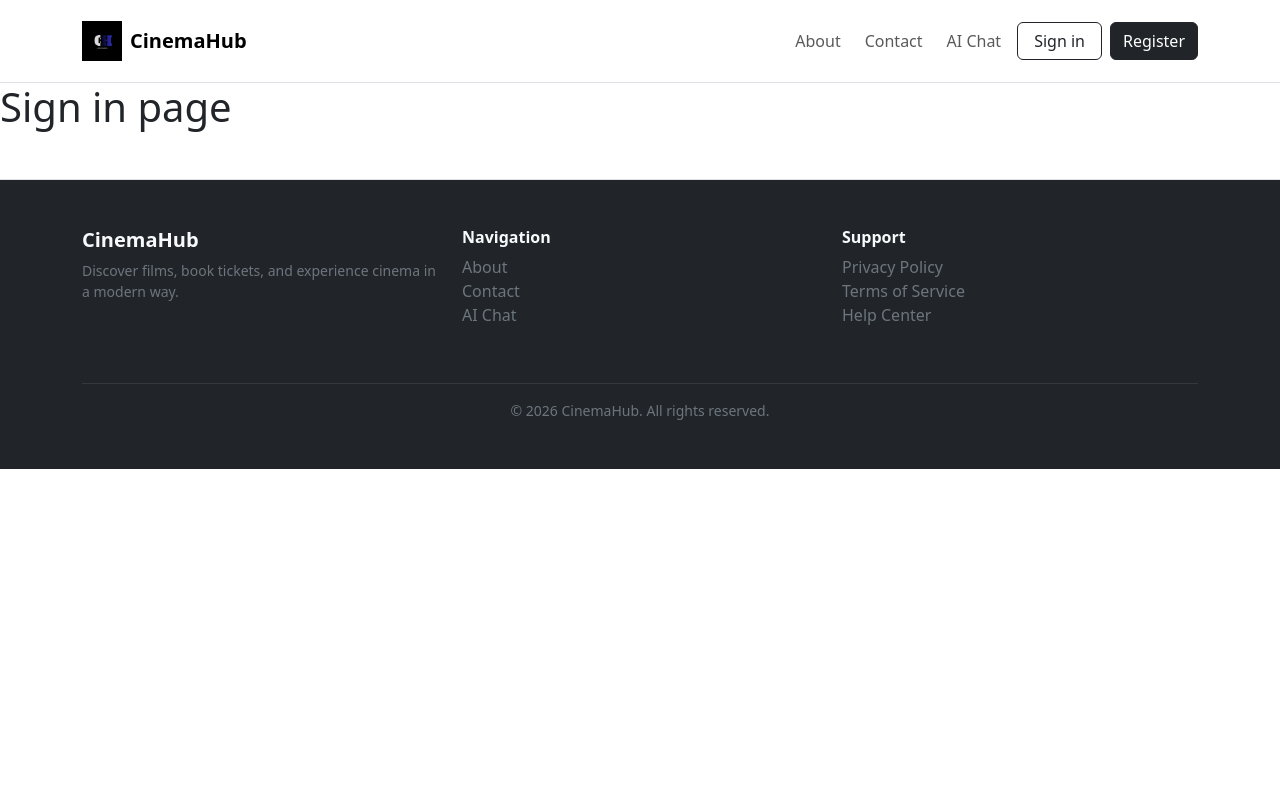
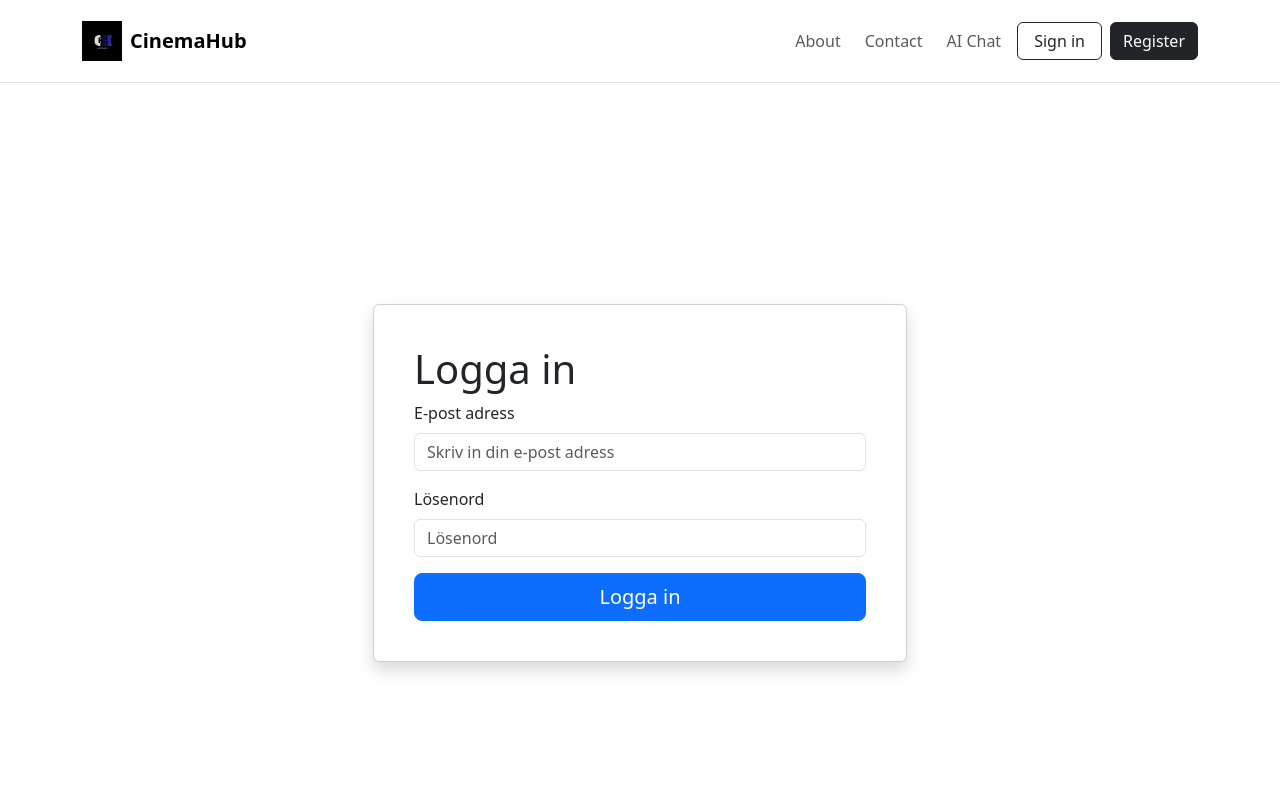
Before and after one commit to ebadianh/cinema-hub, a React (Vite) app: page /signin in a window 1280 px wide. Shown: the top 800 px of the page. Built offline with nearby package versions, Linux system fonts and the light colour scheme.

Commit message:
added login container

```diff
--- a/src/pages/SignIn.tsx
+++ b/src/pages/SignIn.tsx
@@ -1,5 +1,31 @@
+import { Container, Row, Col, Form, Button, Card } from 'react-bootstrap';
+
 export default function SignIn() {
+
     return <>
-        <h1>Sign in page</h1>
+        <Container className="d-flex align-items-center justify-content-center" style={{ minHeight: '100vh' }}>
+            <Row className="w-100">
+                <Col md={{ span: 6, offset: 3 }} lg={{ span: 6, offset: 3 }}>
+                    <Card className="p-4 shadow">
+                        <Card.Body>
+                            <h1>Logga in</h1>
+                            <Form>
+                                <Form.Group className="mb-3" controlId="formBasicEmail">
+                                    <Form.Label>E-post adress</Form.Label>
+                                    <Form.Control type="email" placeholder="Skriv in din e-post adress" />
+                                </Form.Group>
+                                <Form.Group className="mb-3" controlId="formBasicPassword">
+                                    <Form.Label>Lösenord</Form.Label>
+                                    <Form.Control type="password" placeholder="Lösenord" />
+                                </Form.Group>
+                                <div className="d-grid gap-2">
+                                    <Button variant="primary" size="lg" type="submit">Logga in</Button>
+                                </div>
+                            </Form>
+                        </Card.Body>
+                    </Card>
+                </Col>
+            </Row>
+        </Container>
     </>
 };
```
